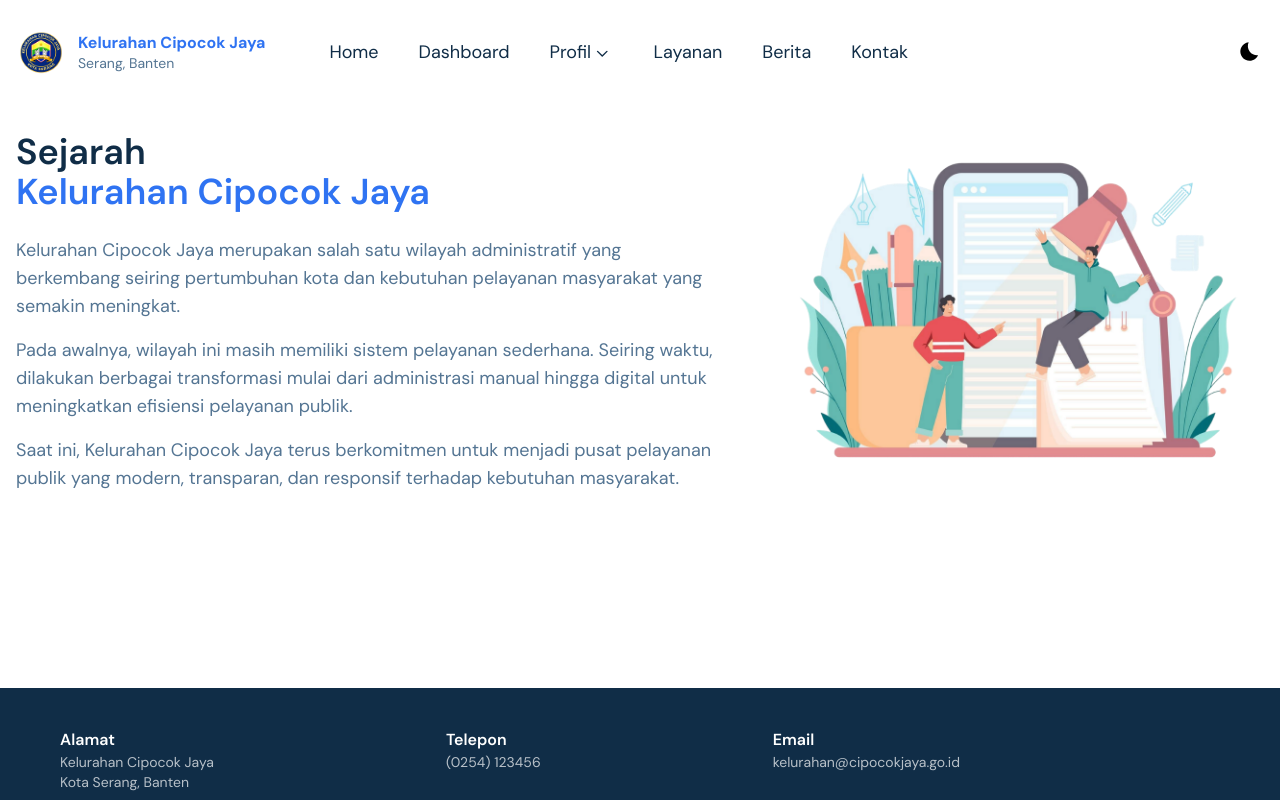
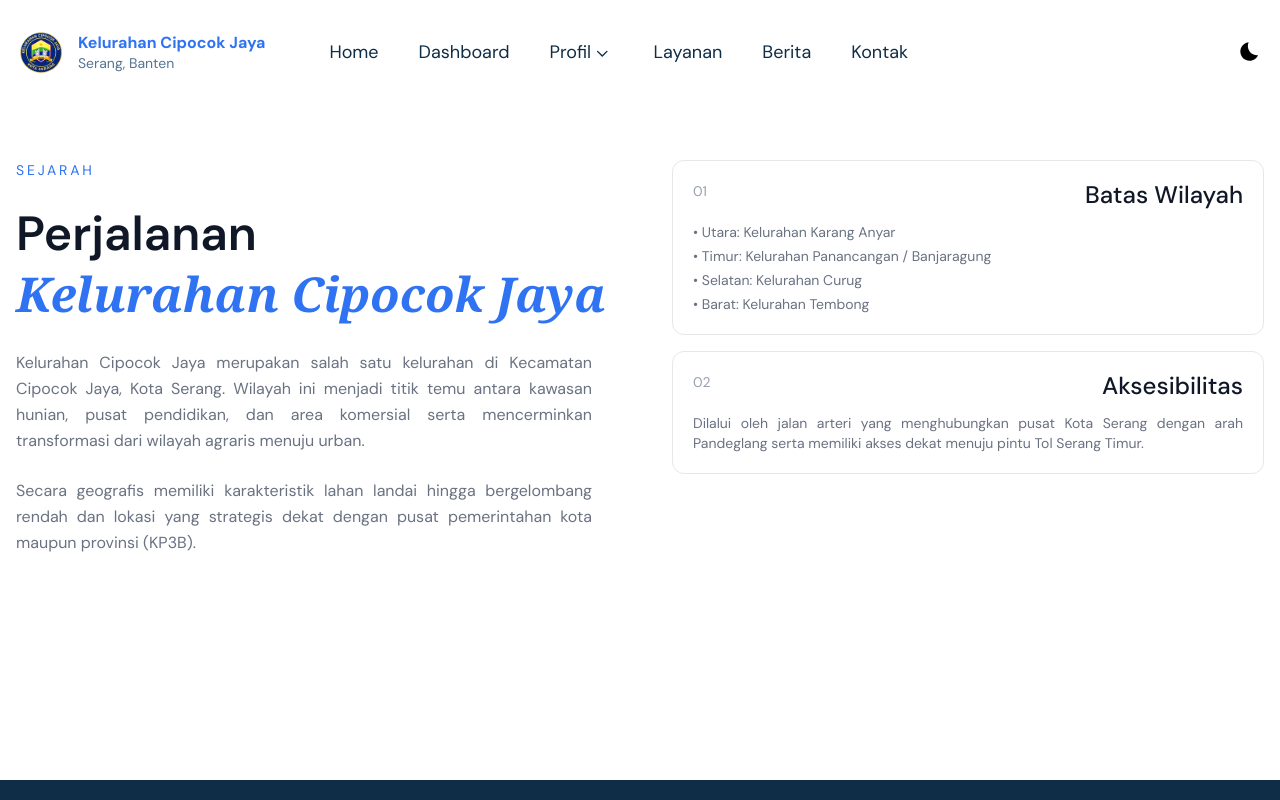
Before and after one commit to FauzanYosef/SIAPCipocok, a Next.js app: page /profile/sejarah in a window 1280 px wide. Shown: the top 800 px of the page. Built offline with nearby package versions, Linux system fonts and the light colour scheme; some icons are missing.

Commit message:
update profile

```diff
--- a/src/components/Home/Sambutan/index.tsx
+++ b/src/components/Home/Sambutan/index.tsx
@@ -46,7 +46,7 @@ const Sambutan = () => {
             >
               <div className="relative">
                 <Image
-                  src="/images/sambutan/bupati.png"
+                  src="/images/sambutan/lurah.png"
                   alt="Lurah"
                   width={380}
                   height={500}
--- a/src/components/Profile/Organisasi.tsx
+++ b/src/components/Profile/Organisasi.tsx
@@ -2,6 +2,7 @@
 
 import { motion, useInView } from "motion/react";
 import { useRef } from "react";
+import Image from "next/image";
 
 const data = {
   lurah: {
@@ -89,8 +90,20 @@ export default function Organisasi() {
           className="flex justify-center"
         >
           <Card>
-            <div className="text-center space-y-2">
+            <div className="text-center space-y-3 flex flex-col items-center">
+
+              {/* FOTO LURAH */}
+              <div className="w-24 h-24 relative">
+                <Image
+                  src="/images/sambutan/lurah.png"
+                  alt="Foto Lurah"
+                  fill
+                  className="rounded-full object-cover border-4 border-indigo-100 shadow-md"
+                />
+              </div>
+
               <Badge>Lurah</Badge>
+
               <h2 className="text-xl font-bold text-gray-900">
                 {data.lurah.name}
               </h2>
--- a/src/components/Profile/Sejarah.tsx
+++ b/src/components/Profile/Sejarah.tsx
@@ -2,79 +2,103 @@
 
 import { motion, useInView } from "motion/react";
 import { useRef } from "react";
-import Image from "next/image";
 
 const Sejarah = () => {
   const ref = useRef(null);
   const inView = useInView(ref, { once: true });
 
-  const leftAnimation = {
-    initial: { x: -60, opacity: 0 },
-    animate: inView ? { x: 0, opacity: 1 } : {},
-    transition: { duration: 0.7, ease: "easeOut" },
-  };
-
-  const rightAnimation = {
-    initial: { x: 60, opacity: 0 },
-    animate: inView ? { x: 0, opacity: 1 } : {},
-    transition: { duration: 0.7, ease: "easeOut" },
-  };
+  const batasWilayah = [
+    "Utara: Kelurahan Karang Anyar",
+    "Timur: Kelurahan Panancangan / Banjaragung",
+    "Selatan: Kelurahan Curug",
+    "Barat: Kelurahan Tembong",
+  ];
 
   return (
     <section className="dark:bg-darkmode overflow-x-hidden py-20">
-      <div className="container mx-auto lg:max-w-(--breakpoint-xl) md:max-w-(--breakpoint-md) px-4 py-10">
-        <div
-          ref={ref}
-          className="grid md:grid-cols-12 items-center lg:gap-12 gap-8"
-        >
+      <div className="container mx-auto lg:max-w-(--breakpoint-xl) md:max-w-(--breakpoint-md) px-4 py-20">
+
+        <div ref={ref} className="grid lg:grid-cols-12 gap-16 items-start">
+
           {/* LEFT */}
           <motion.div
-            {...leftAnimation}
-            className="lg:col-span-7 col-span-12"
+            initial={{ opacity: 0, x: -40 }}
+            animate={inView ? { opacity: 1, x: 0 } : {}}
+            transition={{ duration: 0.8 }}
+            className="lg:col-span-6 space-y-10"
           >
-            <h2 className="lg:text-4xl text-2xl text-midnight_text font-semibold dark:text-white">
+
+            <div className="space-y-6">
+              <p className="text-sm uppercase tracking-widest text-primary">
                 Sejarah
+              </p>
+
+              <h1 className="text-4xl md:text-5xl font-light leading-tight text-gray-900 font-semibold dark:text-white">
+                Perjalanan
                 <br />
-              <span className="text-primary">
+                <span className="italic font-serif text-primary">
                   Kelurahan Cipocok Jaya
                 </span>
-            </h2>
+              </h1>
 
-            <p className="mt-6 text-muted dark:text-white dark:text-opacity-70 lg:text-lg">
-              Kelurahan Cipocok Jaya merupakan salah satu wilayah administratif
-              yang berkembang seiring pertumbuhan kota dan kebutuhan pelayanan
-              masyarakat yang semakin meningkat.
+              <p className="text-gray-500 leading-relaxed text-base max-w-xl text-justify">
+                Kelurahan Cipocok Jaya merupakan salah satu kelurahan di Kecamatan
+                Cipocok Jaya, Kota Serang. Wilayah ini menjadi titik temu antara
+                kawasan hunian, pusat pendidikan, dan area komersial serta
+                mencerminkan transformasi dari wilayah agraris menuju urban.
               </p>
 
-            <p className="mt-4 text-muted dark:text-white dark:text-opacity-70 lg:text-lg">
-              Pada awalnya, wilayah ini masih memiliki sistem pelayanan sederhana.
-              Seiring waktu, dilakukan berbagai transformasi mulai dari administrasi
-              manual hingga digital untuk meningkatkan efisiensi pelayanan publik.
+              <p className="text-gray-500 leading-relaxed text-base max-w-xl text-justify">
+                Secara geografis memiliki karakteristik lahan landai hingga
+                bergelombang rendah dan lokasi yang strategis dekat dengan pusat
+                pemerintahan kota maupun provinsi (KP3B).
               </p>
+            </div>
 
-            <p className="mt-4 text-muted dark:text-white dark:text-opacity-70 lg:text-lg">
-              Saat ini, Kelurahan Cipocok Jaya terus berkomitmen untuk menjadi
-              pusat pelayanan publik yang modern, transparan, dan responsif
-              terhadap kebutuhan masyarakat.
-            </p>
           </motion.div>
 
-          {/* RIGHT IMAGE */}
+          {/* RIGHT */}
           <motion.div
-            {...rightAnimation}
-            className="lg:col-span-5 col-span-12"
+            initial={{ opacity: 0, x: 40 }}
+            animate={inView ? { opacity: 1, x: 0 } : {}}
+            transition={{ duration: 0.8, delay: 0.1 }}
+            className="lg:col-span-6 space-y-4"
           >
-            <div className="mx-auto max-w-md lg:max-w-full">
-              <Image
-                src="/images/hero/hero-image.png"
-                alt="Sejarah Kelurahan"
-                width={600}
-                height={600}
-                className="w-full h-auto"
-                priority
-              />
+
+            {/* BATAS WILAYAH */}
+            <div className="border rounded-xl p-5 hover:shadow-md transition">
+              <div className="flex justify-between items-start">
+                <span className="text-sm text-gray-400">01</span>
+                <h4 className="font-medium text-gray-900">
+                  Batas Wilayah
+                </h4>
               </div>
+
+              <div className="text-sm text-gray-500 mt-3 space-y-1 text-justify">
+                {batasWilayah.map((item, i) => (
+                  <p key={i}>• {item}</p>
+                ))}
+              </div>
+            </div>
+
+            {/* AKSESIBILITAS */}
+            <div className="border rounded-xl p-5 hover:shadow-md transition">
+              <div className="flex justify-between items-start">
+                <span className="text-sm text-gray-400">02</span>
+                <h4 className="font-medium text-gray-900">
+                  Aksesibilitas
+                </h4>
+              </div>
+
+              <p className="text-sm text-gray-500 mt-3 text-justify">
+                Dilalui oleh jalan arteri yang menghubungkan pusat Kota Serang
+                dengan arah Pandeglang serta memiliki akses dekat menuju pintu
+                Tol Serang Timur.
+              </p>
+            </div>
+
           </motion.div>
+
         </div>
       </div>
     </section>
```
Also changed, not shown: src/components/Profile/Visi.tsx (+35 -61 lines), 1 other file (tests, documents, lock files or other folders). Lines whose indentation alone changed are shown as unchanged.
